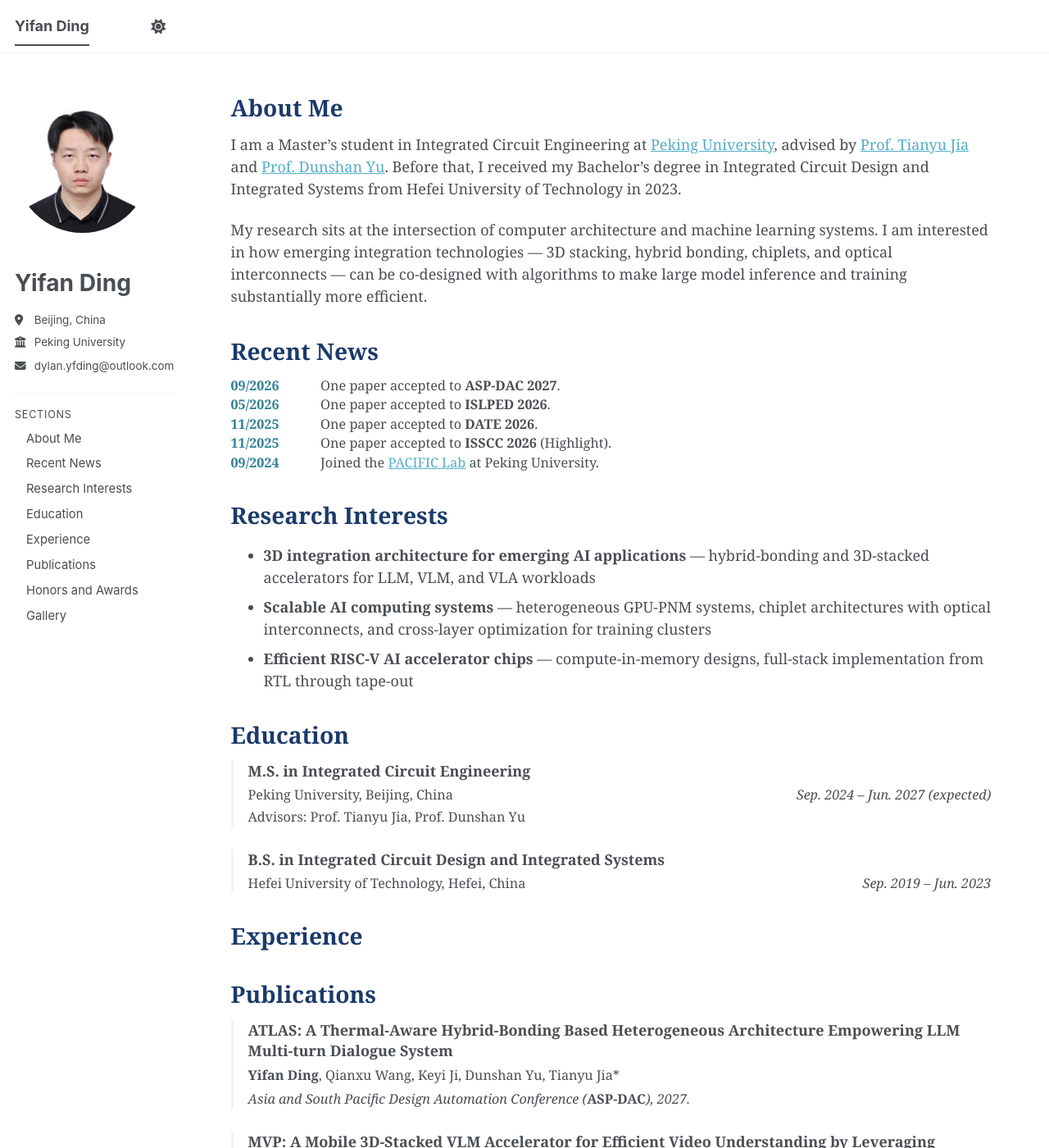
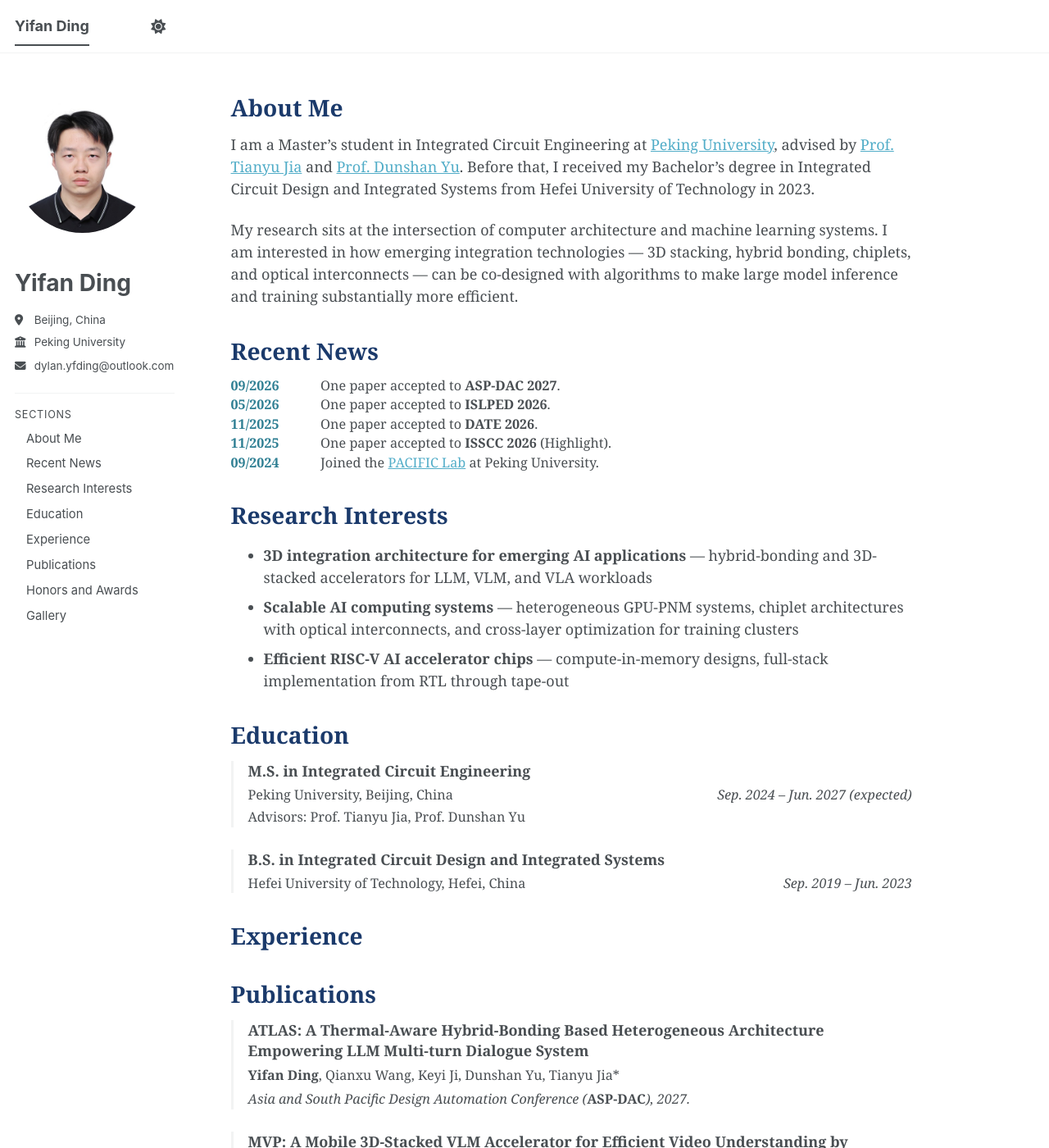
Before and after one commit to DylanDing54/DylanDing54.github.io, a Jekyll site: the page built from _pages/about.md, in a window 1280 px wide and 1400 px high. Shown: the whole window at 82% size. Built offline with Jekyll 4.4.1, drawn with Linux system fonts in a browser that asks for light colours; a style sheet for code colours, icons or effects is not loaded.

Commit message:
Narrow the content column back down
Keep just enough width for the longest gallery heading to stay on one
line rather than reclaiming the whole right gutter.

Co-Authored-By: Claude Opus 5 (1M context) <noreply@anthropic.com>

```diff
--- a/_sass/layout/_custom.scss
+++ b/_sass/layout/_custom.scss
@@ -411,9 +411,10 @@ img.author__avatar {
 /* --- Content width --- */
 
 /* The theme reserves two of twelve columns as empty gutter on the right.
-   Reclaim most of it so long headings fit on one line. */
+   Give some of it back to the content so the longest gallery heading
+   (measured at 772px in 18px Georgia bold) still fits on one line. */
 @include breakpoint($large) {
     .page {
-        padding-right: 4.2372881356%;
+        padding-right: 12%;
     }
 }
```
